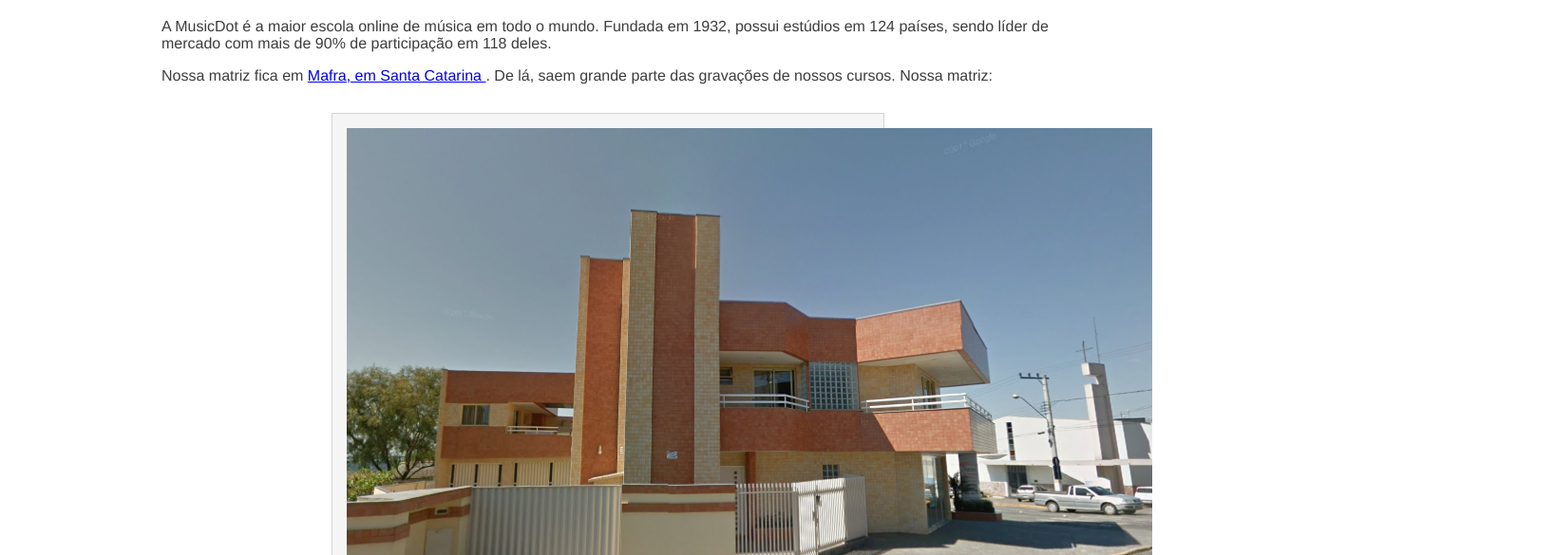
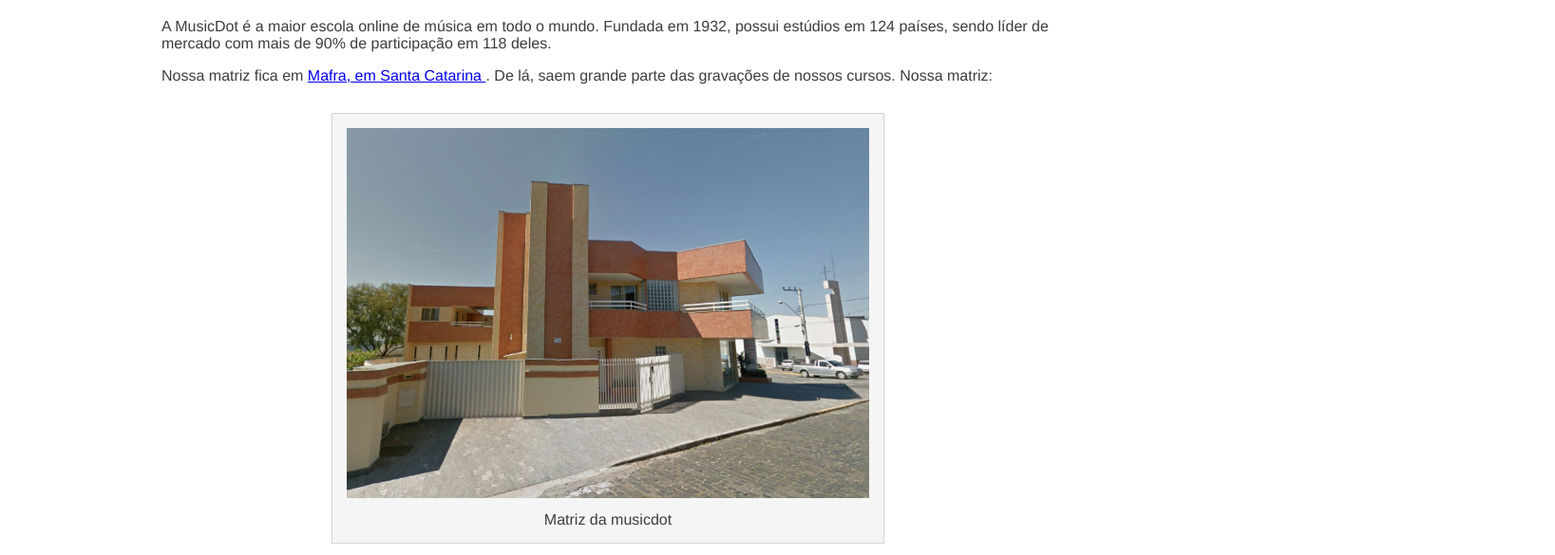
Before and after one commit to marcelofsilveira/projeto-musicdot, a plain HTML site: page sobre.html in a window 1280 px wide. Shown: the part 143-728 px from the top of the page at 95% size, 1637 px wide, since content can reach past the window. Drawn offline with Linux system fonts and the light colour scheme.

Commit message:
correção

```diff
--- a/css/sobre.css
+++ b/css/sobre.css
@@ -42,5 +42,5 @@ figcaption {
 }
 
 figure img {
-  widht: 100%;
+  width: 100%;
 }
```
